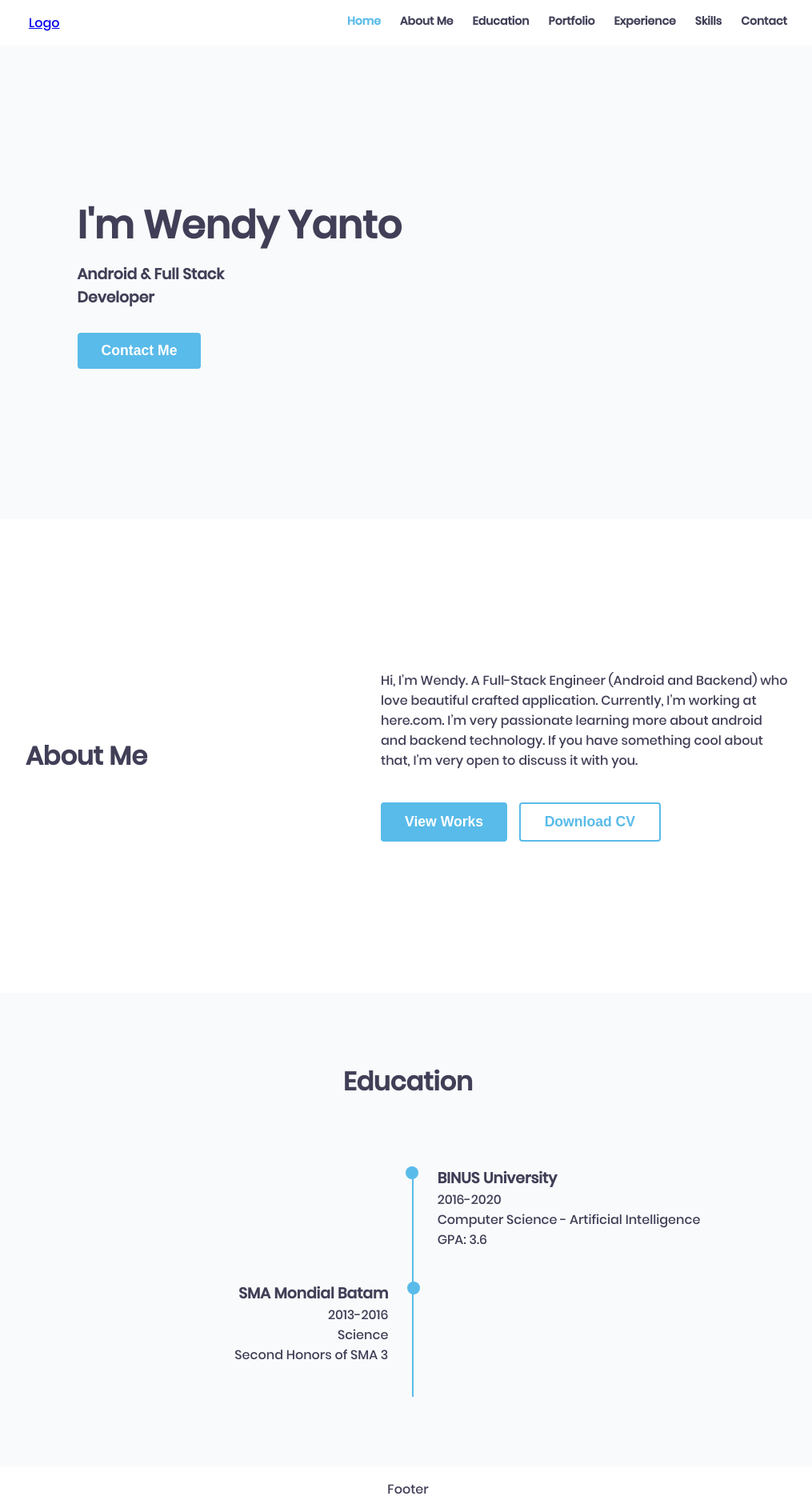
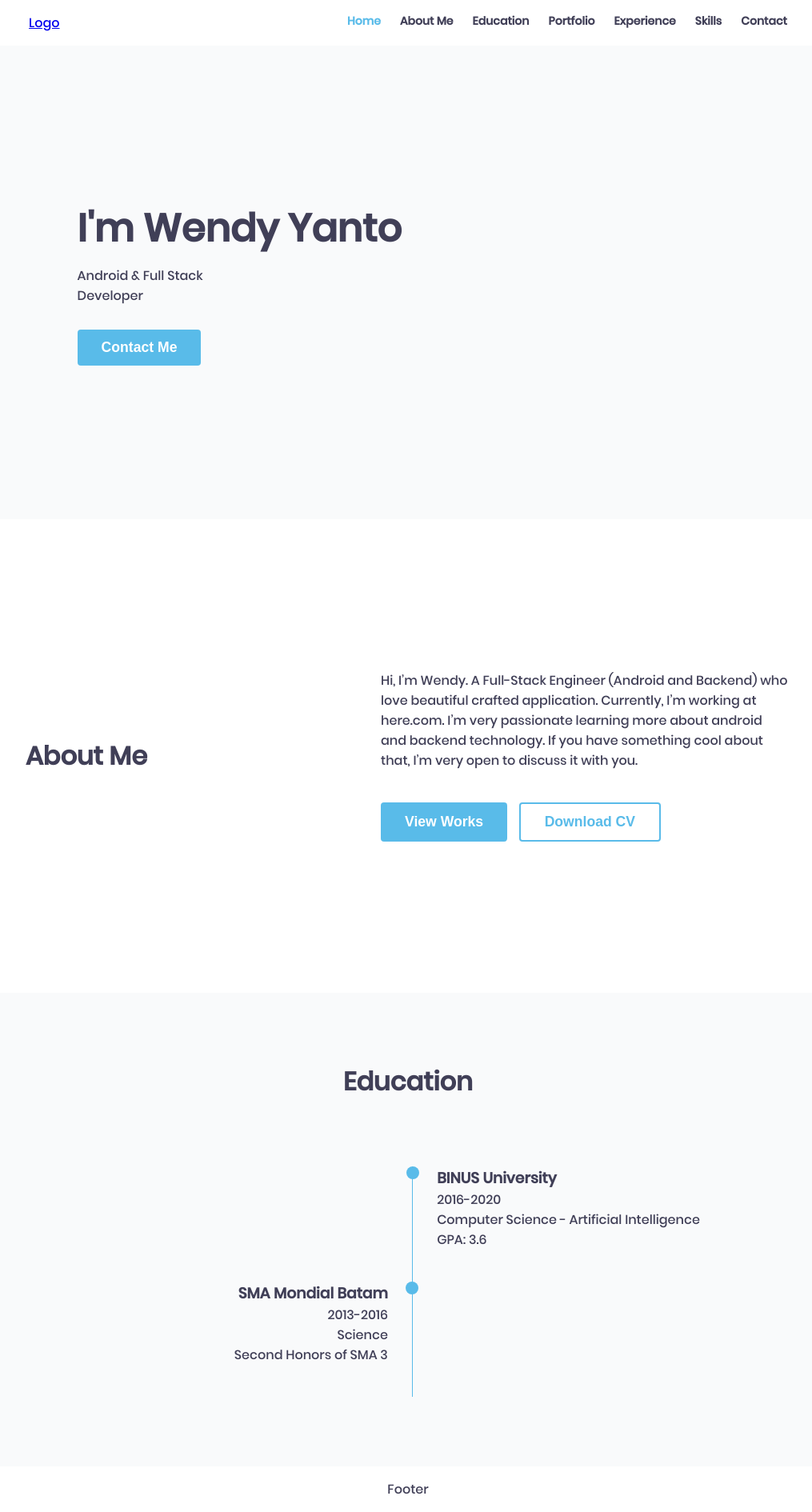
Before and after one commit to WendyYanto/react-personal-website, a React (Create React App) app: page / in a window 1280 px wide. Shown: the whole page at 80% size, without its empty margins (130-1145 px from the left). Built offline with nearby package versions, Linux system fonts and the light colour scheme.

Commit message:
[improvement] fix styling

```diff
--- a/src/components/education/education-item/index.scss
+++ b/src/components/education/education-item/index.scss
@@ -29,23 +29,23 @@ h3,p {
 }
 
 .left {
-  border-left: 2px solid $primary-color;
+  border-left: 1px solid $primary-color;
   text-align: left;
 
   .dot {
-    left: -10px;
+    left: -8.5px;
   }
 }
 
 .right {
-  border-right: 2px solid $primary-color;
-  transform: translateX(-388px);
+  border-right: 1px solid $primary-color;
+  transform: translateX(-389px);
   text-align: right;
   @include tablet {
     transform: translateX(-250px);
   }
 
   .dot {
-    right: -10px;
+    right: -8.5px;
   }
 }
--- a/src/components/header/index.js
+++ b/src/components/header/index.js
@@ -19,7 +19,7 @@ const Header = ({ history }) => {
     <div className='section header'>
       <div className='header__description'>
         <h1>I'm {USERNAME}</h1>
-        <h3>{ROLE}</h3>
+        <p>{ROLE}</p>
         <Button text='Contact Me' onClick={goToContact} />
       </div>
       <div className='header__image' />
--- a/src/components/header/index.scss
+++ b/src/components/header/index.scss
@@ -1,7 +1,7 @@
 @import 'assets/scss/_variables';
 @import 'assets/scss/_responsive';
 
-h1, h3 {
+h1, p {
   margin: 0;
 }
 
@@ -21,7 +21,7 @@ h1, h3 {
       margin-bottom: 10px;
       font-weight: bolder;
     }
-    h3 {
+    p {
       margin-bottom: 30px;
       white-space: pre-line;
     }
```
